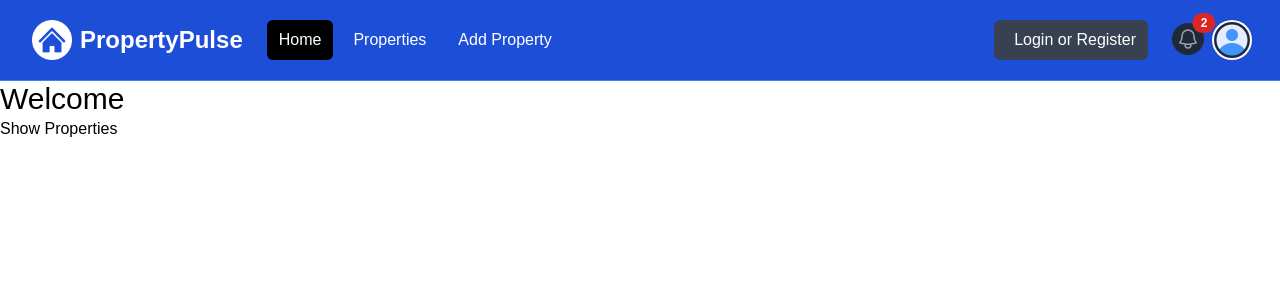
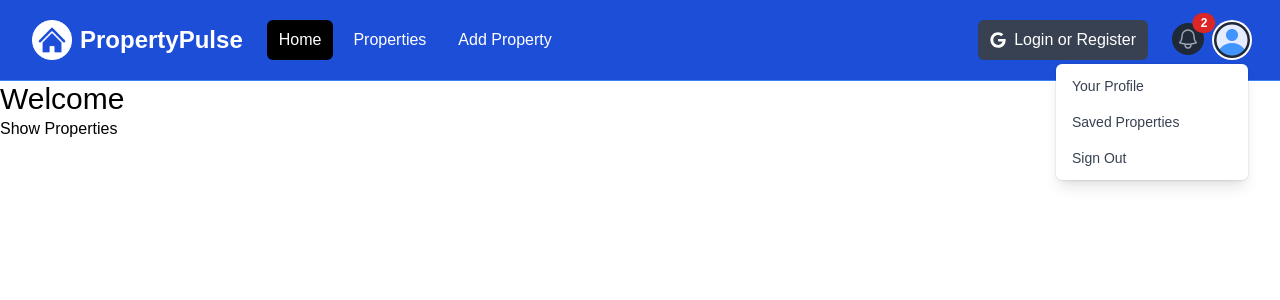
Before and after one commit to brenobele/course-property-pulse, a Next.js app: page / in a window 1280 px wide. Both pictures are taken after a click on the button "Open user menu". Shown: the top 300 px of the page. Built offline with nearby package versions, Linux system fonts and the light colour scheme.

Commit message:
Ajuta os links e adiciona open e close dos dropdowns

```diff
--- a/components/Navbar.jsx
+++ b/components/Navbar.jsx
@@ -1,8 +1,15 @@
-import Image from 'next/image';
-import logo from '@/assets/images/logo-white.png';
-import profileDefault from '@/assets/images/profile.png';
+'use client'
+import { useState } from 'react'
+import Image from 'next/image'
+import Link from 'next/link'
+import logo from '@/assets/images/logo-white.png'
+import profileDefault from '@/assets/images/profile.png'
+import { FaGoogle } from 'react-icons/fa'
 
 const Navbar = () => {
+  const [isMobileMenuOpen, setIsMobileMenuOpen] = useState(false)
+  const [isProfileMenuOpen, setIsProfileMenuOpen] = useState(false)
+
   return (
     <nav className='bg-blue-700 border-b border-blue-500'>
       <div className='mx-auto max-w-7xl px-2 sm:px-6 lg:px-8'>
@@ -15,6 +22,7 @@
               className='relative inline-flex items-center justify-center rounded-md p-2 text-gray-400 hover:bg-gray-700 hover:text-white focus:outline-none focus:ring-2 focus:ring-inset focus:ring-white'
               aria-controls='mobile-menu'
               aria-expanded='false'
+              onClick={() => setIsMobileMenuOpen((prev) => !prev)}
             >
               <span className='absolute -inset-0.5'></span>
               <span className='sr-only'>Open main menu</span>
@@ -37,34 +45,34 @@
 
           <div className='flex flex-1 items-center justify-center md:items-stretch md:justify-start'>
             {/* <!-- Logo --> */}
-            <a className='flex flex-shrink-0 items-center' href='/index.html'>
-              <Image className='h-10 w-auto' src={logo} width={50} alt='PropertyPulse' />
+            <Link className='flex flex-shrink-0 items-center' href='/'>
+              <Image className='h-10 w-auto' src={logo} alt='PropertyPulse' />
 
               <span className='hidden md:block text-white text-2xl font-bold ml-2'>
                 PropertyPulse
               </span>
-            </a>
+            </Link>
             {/* <!-- Desktop Menu Hidden below md screens --> */}
             <div className='hidden md:ml-6 md:block'>
               <div className='flex space-x-2'>
-                <a
-                  href='/index.html'
+                <Link
+                  href='/'
                   className='text-white bg-black hover:bg-gray-900 hover:text-white rounded-md px-3 py-2'
                 >
                   Home
-                </a>
-                <a
-                  href='/properties.html'
+                </Link>
+                <Link
+                  href='/properties'
                   className='text-white hover:bg-gray-900 hover:text-white rounded-md px-3 py-2'
                 >
                   Properties
-                </a>
-                <a
-                  href='/add-property.html'
+                </Link>
+                <Link
+                  href='/properties/add'
                   className='text-white hover:bg-gray-900 hover:text-white rounded-md px-3 py-2'
                 >
                   Add Property
-                </a>
+                </Link>
               </div>
             </div>
           </div>
@@ -73,7 +81,7 @@
           <div className='hidden md:block md:ml-6'>
             <div className='flex items-center'>
               <button className='flex items-center text-white bg-gray-700 hover:bg-gray-900 hover:text-white rounded-md px-3 py-2'>
-                <i className='fa-brands fa-google text-white mr-2'></i>
+                <FaGoogle className='text-white mr-2' />
                 <span>Login or Register</span>
               </button>
             </div>
@@ -81,7 +89,7 @@
 
           {/* <!-- Right Side Menu (Logged In) --> */}
           <div className='absolute inset-y-0 right-0 flex items-center pr-2 md:static md:inset-auto md:ml-6 md:pr-0'>
-            <a href='messages.html' className='relative group'>
+            <Link href='/messages' className='relative group'>
               <button
                 type='button'
                 className='relative rounded-full bg-gray-800 p-1 text-gray-400 hover:text-white focus:outline-none focus:ring-2 focus:ring-white focus:ring-offset-2 focus:ring-offset-gray-800'
@@ -107,7 +115,7 @@
                 2
                 {/* <!-- Replace with the actual number of notifications --> */}
               </span>
-            </a>
+            </Link>
             {/* <!-- Profile dropdown button --> */}
             <div className='relative ml-3'>
               <div>
@@ -117,6 +125,7 @@
                   id='user-menu-button'
                   aria-expanded='false'
                   aria-haspopup='true'
+                  onClick={() => setIsProfileMenuOpen((prev) => !prev)}
                 >
                   <span className='absolute -inset-1.5'></span>
                   <span className='sr-only'>Open user menu</span>
@@ -129,75 +138,79 @@
               </div>
 
               {/* <!-- Profile dropdown --> */}
+              { isProfileMenuOpen && (
               <div
                 id='user-menu'
-                className='hidden absolute right-0 z-10 mt-2 w-48 origin-top-right rounded-md bg-white py-1 shadow-lg ring-1 ring-black ring-opacity-5 focus:outline-none'
+                className='absolute right-0 z-10 mt-2 w-48 origin-top-right rounded-md bg-white py-1 shadow-lg ring-1 ring-black ring-opacity-5 focus:outline-none'
                 role='menu'
                 aria-orientation='vertical'
                 aria-labelledby='user-menu-button'
                 tabIndex='-1'
               >
-                <a
-                  href='/profile.html'
+                <Link
+                  href='/profile'
                   className='block px-4 py-2 text-sm text-gray-700'
                   role='menuitem'
                   tabIndex='-1'
                   id='user-menu-item-0'
                 >
                   Your Profile
-                </a>
-                <a
-                  href='saved-properties.html'
+                </Link>
+                <Link
+                  href='/properties/saved'
                   className='block px-4 py-2 text-sm text-gray-700'
                   role='menuitem'
                   tabIndex='-1'
                   id='user-menu-item-2'
                 >
                   Saved Properties
-                </a>
-                <a
-                  href='#'
+                </Link>
+                <button
                   className='block px-4 py-2 text-sm text-gray-700'
                   role='menuitem'
                   tabIndex='-1'
                   id='user-menu-item-2'
                 >
                   Sign Out
-                </a>
+                </button>
               </div>
+              )}
             </div>
           </div>
         </div>
       </div>
 
       {/* <!-- Mobile menu, show/hide based on menu state. --> */}
-      <div className='hidden' id='mobile-menu'>
+      {isMobileMenuOpen && (
+        <div id='mobile-menu'>
           <div className='space-y-1 px-2 pb-3 pt-2'>
-          <a
-            href='/index.html'
-            className='bg-gray-900 text-white block rounded-md px-3 py-2 text-base font-medium'
+            <Link
+              href='/'
+              className='bg-black text-white block rounded-md px-3 py-2 text-base font-medium'
             >
               Home
-          </a>
-          <a
-            href='/properties.html'
-            className='text-gray-300 hover:bg-gray-700 hover:text-white block rounded-md px-3 py-2 text-base font-medium'
+            </Link>
+            <Link
+              href='/properties'
+              className='text-white block rounded-md px-3 py-2 text-base font-medium'
             >
               Properties
-          </a>
-          <a
-            href='/add-property.html'
-            className='text-gray-300 hover:bg-gray-700 hover:text-white block rounded-md px-3 py-2 text-base font-medium'
+            </Link>
+            <Link
+              href='/properties/add'
+              className='text-white block rounded-md px-3 py-2 text-base font-medium'
             >
               Add Property
-          </a>
+            </Link>
             <button className='flex items-center text-white bg-gray-700 hover:bg-gray-900 hover:text-white rounded-md px-3 py-2 my-4'>
               <i className='fa-brands fa-google mr-2'></i>
               <span>Login or Register</span>
             </button>
           </div>
         </div>
+      )}
     </nav>
-  );
-};
-export default Navbar;
+  )
+}
+
+export default Navbar
```
Lines whose indentation alone changed are shown as unchanged.
